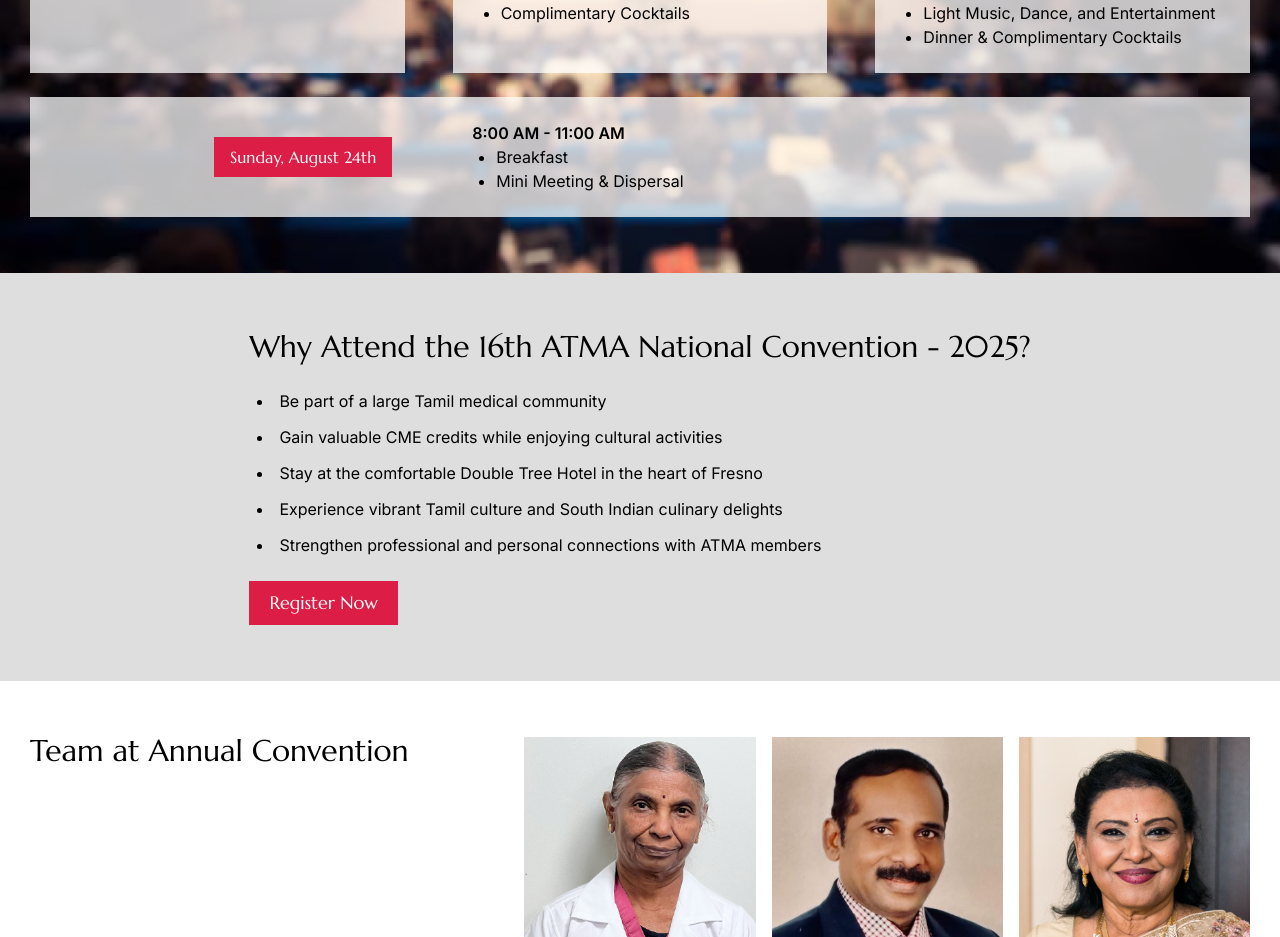
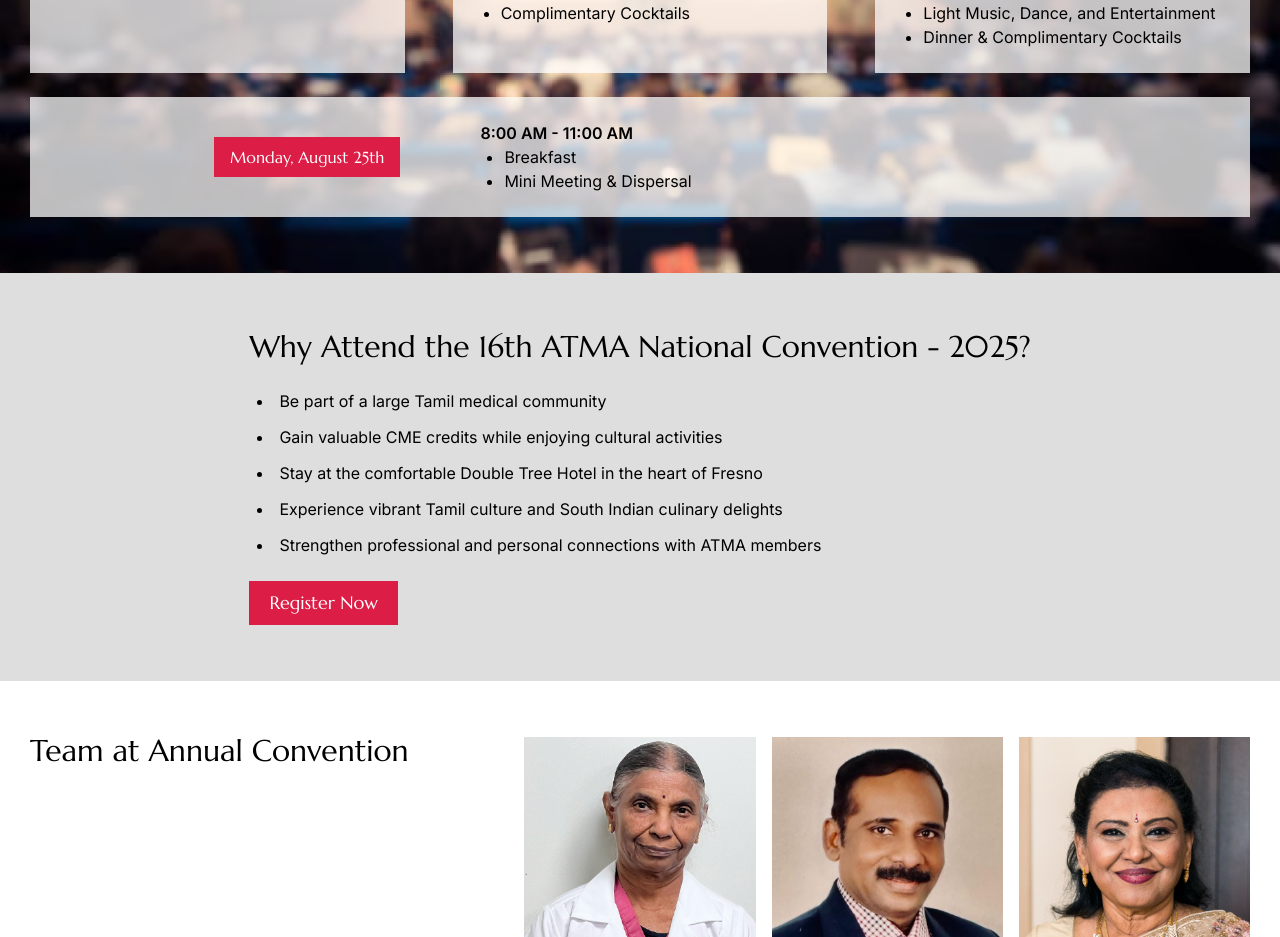
Before and after one commit to employeebhavya/atma-national-convention, a Next.js app: page / in a window 1280 px wide. Shown: the part 5460-6397 px from the top of the page. Built offline with nearby package versions, Linux system fonts and the light colour scheme; no server answers.

Commit message:
changed the last date

```diff
--- a/src/components/ThreeDaysEvent.jsx
+++ b/src/components/ThreeDaysEvent.jsx
@@ -92,7 +92,7 @@
           <div className="flex flex-col lg:flex-row gap-6 lg:gap-20 lg:pl-40 lg:items-center">
             <div className="felx">
               <h4 className="bg-[#dc1d46] text-white px-4 py-2 w-fit text-center">
-                Sunday, August 24th
+                Monday, August 25th
               </h4>
             </div>
             <div>
```
